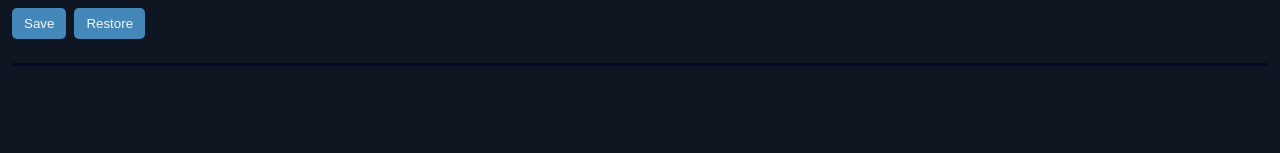
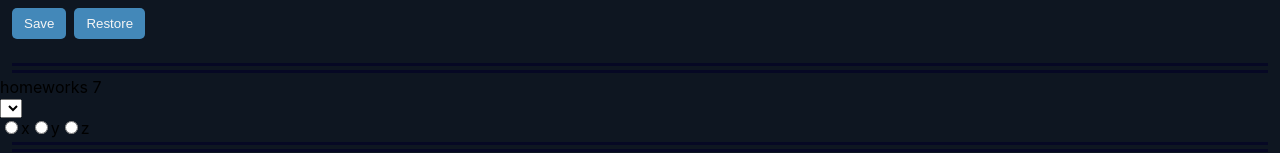
Before and after one commit to mykolao/react-homeworks, a React (Create React App) app: page /#/pre-junior in a window 1280 px wide. Shown: the part 1154-1307 px from the top of the page. Before the commit the page ends 1224 px from the top, so only its background shows below. Built offline with nearby package versions, Linux system fonts and the light colour scheme.

Commit message:
homework 7 init

```diff
--- a/src/homework-5/pages/PreJunior.tsx
+++ b/src/homework-5/pages/PreJunior.tsx
@@ -3,6 +3,7 @@
 import HW3 from "../../homework-3/HW3";
 import HW4 from "../../homework-4/HW4";
 import HW6 from "../../homework-6/HW6";
+import HW7 from "../../homework-7/HW7";
 
 function PreJunior() {
   return (
@@ -12,6 +13,7 @@
       <HW3 />
       <HW4 />
       <HW6 />
+      <HW7 />
     </div>
   );
 }
--- /dev/null
+++ b/src/homework-7/HW7.tsx
@@ -0,0 +1,41 @@
+import React, {useState} from 'react'
+import SuperSelect from './common/c5-SuperSelect/SuperSelect'
+import SuperRadio from './common/c6-SuperRadio/SuperRadio'
+
+const arr = ['x', 'y', 'z']
+
+function HW7() {
+    const [value, onChangeOption] = useState(arr[1])
+
+    return (
+        <div>
+            <hr/>
+            homeworks 7
+
+            {/*should work (должно работать)*/}
+            <div>
+                <SuperSelect
+                    options={arr}
+                    value={value}
+                    onChangeOption={onChangeOption}
+                />
+            </div>
+            <div>
+                <SuperRadio
+                    name={'radio'}
+                    options={arr}
+                    value={value}
+                    onChangeOption={onChangeOption}
+                />
+            </div>
+
+            <hr/>
+            {/*для личного творчества, могу проверить*/}
+            {/*<AlternativeSuperSelect/>*/}
+            {/*<AlternativeSuperRadio/>*/}
+            <hr/>
+        </div>
+    )
+}
+
+export default HW7
--- /dev/null
+++ b/src/homework-7/common/c5-SuperSelect/SuperSelect.tsx
@@ -0,0 +1,30 @@
+import React, {SelectHTMLAttributes, DetailedHTMLProps, ChangeEvent} from 'react'
+
+type DefaultSelectPropsType = DetailedHTMLProps<SelectHTMLAttributes<HTMLSelectElement>, HTMLSelectElement>
+
+type SuperSelectPropsType = DefaultSelectPropsType & {
+    options?: any[]
+    onChangeOption?: (option: any) => void
+}
+
+const SuperSelect: React.FC<SuperSelectPropsType> = (
+    {
+        options,
+        onChange, onChangeOption,
+        ...restProps
+    }
+) => {
+    const mappedOptions: any[] = []; // map options with key
+
+    const onChangeCallback = (e: ChangeEvent<HTMLSelectElement>) => {
+        // onChange, onChangeOption
+    }
+
+    return (
+        <select onChange={onChangeCallback} {...restProps}>
+            {mappedOptions}
+        </select>
+    )
+}
+
+export default SuperSelect
--- /dev/null
+++ b/src/homework-7/common/c6-SuperRadio/SuperRadio.tsx
@@ -0,0 +1,40 @@
+import React, {ChangeEvent, InputHTMLAttributes, DetailedHTMLProps} from 'react'
+
+type DefaultRadioPropsType = DetailedHTMLProps<InputHTMLAttributes<HTMLInputElement>, HTMLInputElement>
+
+type SuperRadioPropsType = DefaultRadioPropsType & {
+    options?: any[]
+    onChangeOption?: (option: any) => void
+}
+
+const SuperRadio: React.FC<SuperRadioPropsType> = (
+    {
+        type, name,
+        options, value,
+        onChange, onChangeOption,
+        ...restProps
+    }
+) => {
+    const onChangeCallback = (e: ChangeEvent<HTMLInputElement>) => {
+        // onChange, onChangeOption
+    }
+
+
+    const mappedOptions: any[] = options ? options.map((o, i) => ( // map options with key
+        <label key={name + '-' + i}>
+            <input
+                type={'radio'}
+                // name, checked, value, onChange
+            />
+            {o}
+        </label>
+    )) : []
+
+    return (
+        <>
+            {mappedOptions}
+        </>
+    )
+}
+
+export default SuperRadio
```
Also changed, not shown: src/homework-7/common/c5-SuperSelect/AlternativeSuperSelect.tsx (added, +9 -0 lines), src/homework-7/common/c6-SuperRadio/AlternativeSuperRadio.tsx (added, +9 -0 lines).
